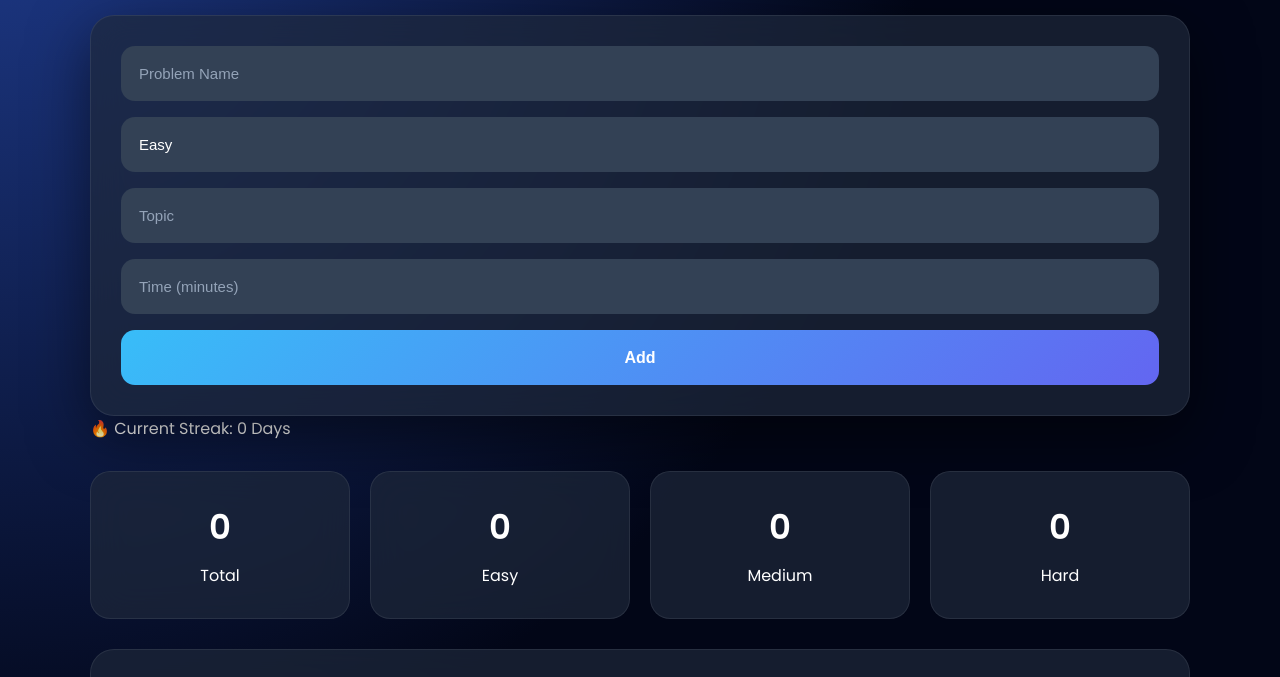
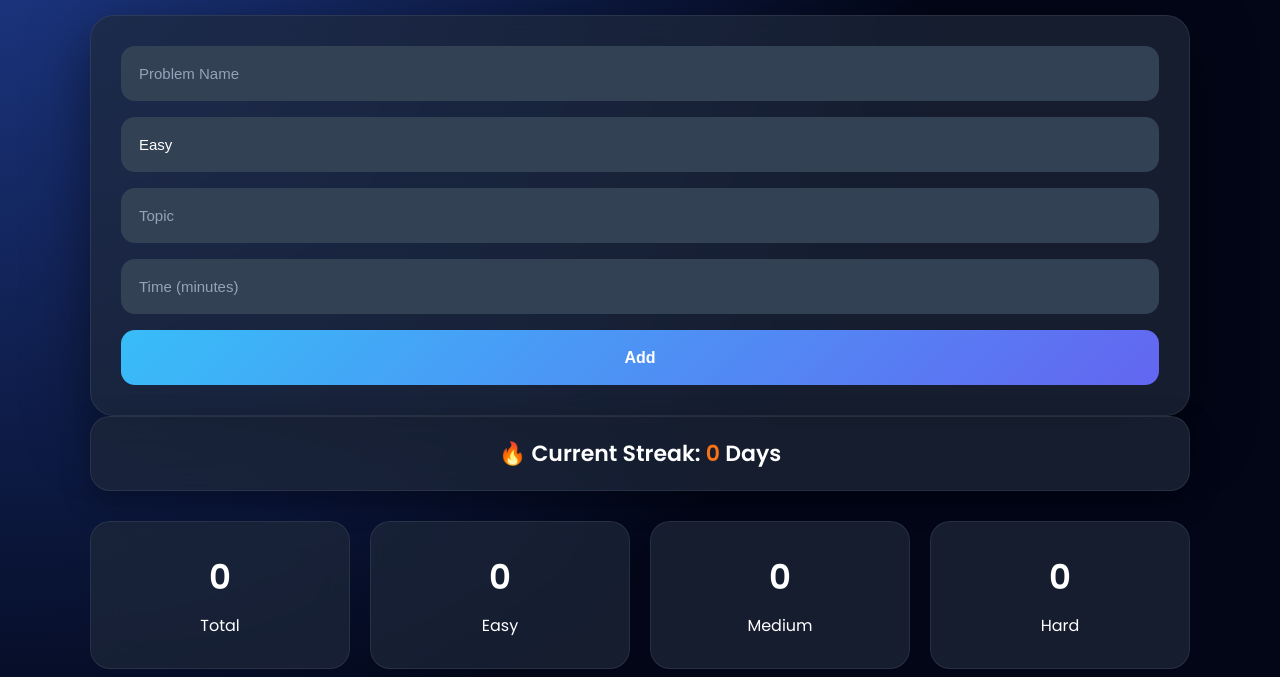
Before and after one commit to RutviGokak/leetcode-progress-tracker, a plain HTML site: page dashboard.html in a window 1280 px wide. Shown: the part 123-800 px from the top of the page. Drawn offline with nearby package versions, Linux system fonts and the light colour scheme; sample sign-in values are in the browser's storage.

Commit message:
Update style.css

```diff
--- a/style.css
+++ b/style.css
@@ -20,7 +20,35 @@ body {
 
   padding: 40px 20px;
 }
+.streak-box {
 
+  background:
+    rgba(30,41,59,0.7);
+
+  border:
+    1px solid rgba(255,255,255,0.08);
+
+  border-radius: 20px;
+
+  padding: 20px;
+
+  margin-bottom: 25px;
+
+  text-align: center;
+
+  font-size: 22px;
+  font-weight: 600;
+
+  backdrop-filter: blur(18px);
+
+  box-shadow:
+    0 10px 30px rgba(0,0,0,0.3);
+}
+
+#streakCount {
+
+  color: #f97316;
+}
 /* CONTAINER */
 .container {
 
```
